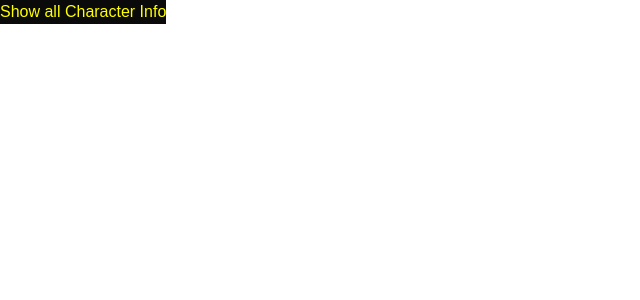
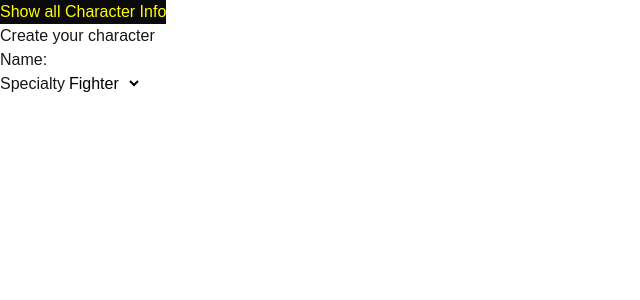
Before and after one commit to ahkian/text-game, a Next.js app: page / in a window 1280 px wide. Shown: the top 300 px of the page, without its empty margins (0-640 px from the left). Built offline with nearby package versions, Linux system fonts and the light colour scheme.

Commit message:
added skeleton of new character form

```diff
--- a/src/app/main.module.css
+++ b/src/app/main.module.css
@@ -8,3 +8,8 @@
     background-color: white;
     color: #0a0a0a;
 }
+
+.input {
+    background-color: white;
+    color: black;
+}
--- a/src/app/page.tsx
+++ b/src/app/page.tsx
@@ -35,6 +35,19 @@ export default function Home() {
           </tbody>
         </table>
       )}
+      <div>
+        <h2>Create your character</h2>
+        <form>
+          <label>Name: </label>
+          <input className={styles.input} name="name" type="text"></input><br></br>
+          <label>Specialty</label>
+          <select className={styles.input}>
+            <option value="fighter">Fighter</option>
+            <option value="shooter">Shooter</option>
+            <option value="runner">Runner</option>
+          </select>
+        </form>
+      </div>
     </div>
   );
 }
```
